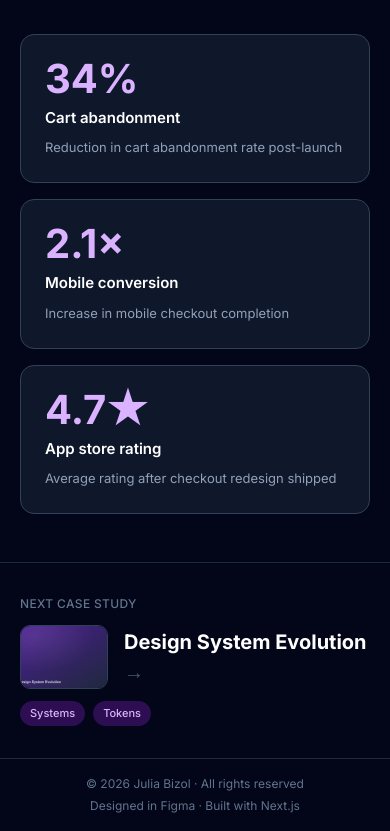
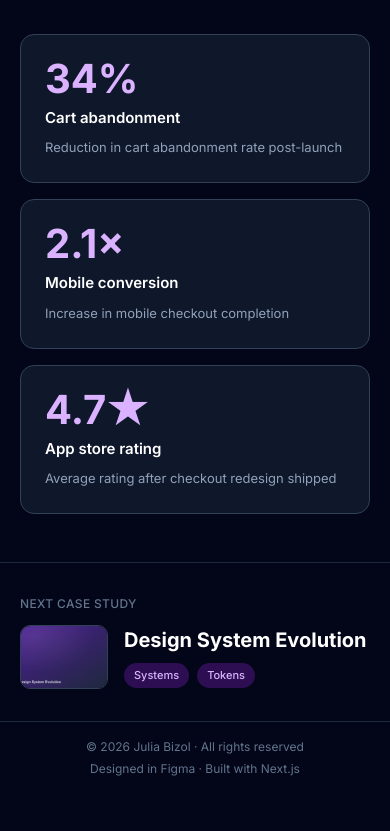
Before and after one commit to juliabizol/julia-portfolio, a Next.js app: page /work/pet-compliance-platform in a window 390 px wide. Shown: the part 5661-6492 px from the top of the page. After the commit the page ends 6455 px from the top, so only its background shows below. Built offline with nearby package versions, Linux system fonts and the light colour scheme.

Commit message:
Remove arrow on mobile next-case-study, keep title and tags grouped under thumbnail

```diff
--- a/src/app/work/[slug]/page.tsx
+++ b/src/app/work/[slug]/page.tsx
@@ -247,12 +247,12 @@ export default async function CaseStudyPage({
             href={`/work/${nextProject.slug}`}
             className="group block px-5 md:px-10 lg:px-20 py-8 md:py-12 hover:bg-slate-900/50 transition-colors"
           >
-            {/* Mobile layout: label, then thumbnail+title+arrow row, then tags */}
+            {/* Mobile layout: label, then thumbnail beside a stacked title+tags column */}
             <div className="flex flex-col gap-3 sm:hidden">
               <span className="text-[12px] font-medium tracking-[0.03em] text-slate-500">
                 NEXT CASE STUDY
               </span>
-              <div className="flex items-center gap-4">
+              <div className="flex items-start gap-4">
                 <div className="relative w-[88px] h-[64px] shrink-0 overflow-hidden rounded-lg border border-slate-700">
                   <Image
                     src={nextProject.image}
@@ -262,19 +262,18 @@ export default async function CaseStudyPage({
                     sizes="88px"
                   />
                 </div>
-                <span className="text-[20px] font-bold text-white group-hover:text-purple-300 transition-colors min-w-0">
-                  {nextProject.title}{" "}
-                  <span className="inline-block text-slate-600 group-hover:text-purple-300 group-hover:translate-x-2 transition-all">
-                    →
+                <div className="flex flex-col gap-2 min-w-0">
+                  <span className="text-[20px] font-bold text-white group-hover:text-purple-300 transition-colors">
+                    {nextProject.title}
                   </span>
-                </span>
-              </div>
                   <div className="flex flex-wrap gap-2">
                     {nextProject.tags.map((t) => (
                       <span key={t} className="rounded-full bg-purple-900/50 px-[10px] py-1 text-[11px] font-medium text-purple-300">
                         {t}
                       </span>
                     ))}
+                  </div>
+                </div>
               </div>
             </div>
 
```
Lines whose indentation alone changed are shown as unchanged.
